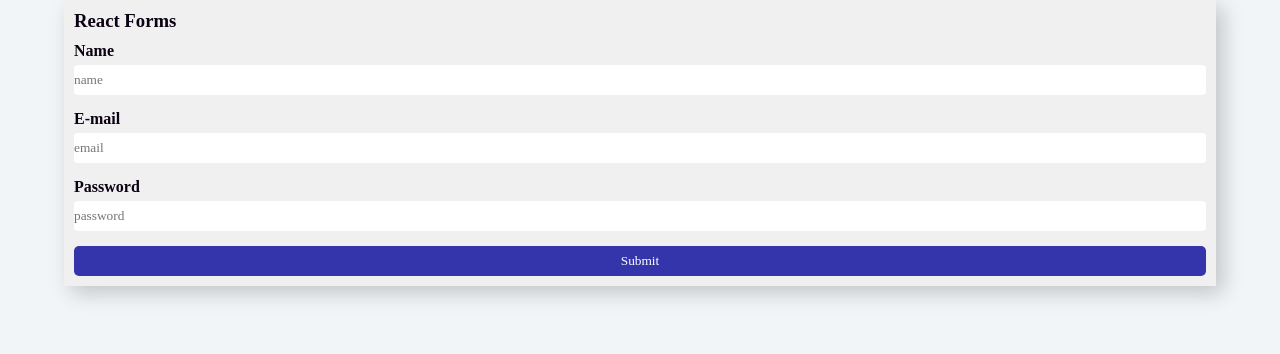
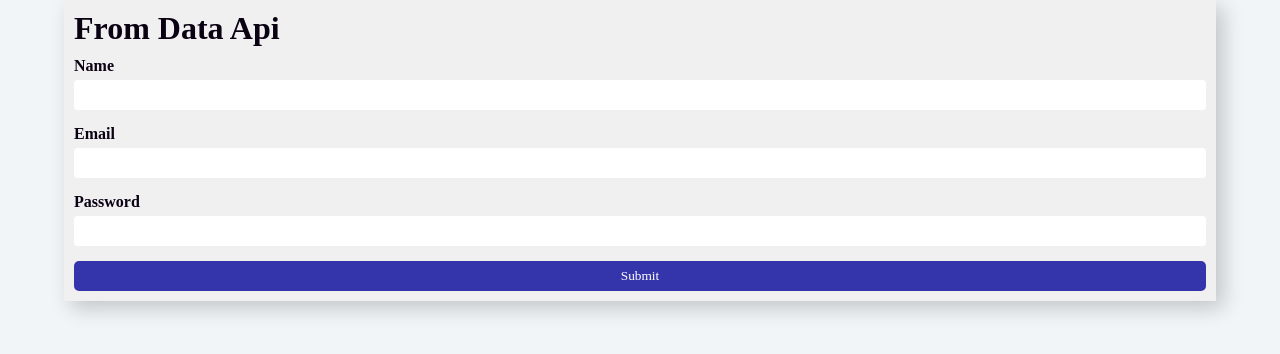
Before and after one commit to adarshooo1/React-Ts, a React (Vite) app in the folder React/MANAGE-STATE-APP/: page / in a window 1280 px wide. Shown: the top 354 px of the page. Built offline with nearby package versions, Linux system fonts and the light colour scheme.

Commit message:
Manage State App - Learn forms checkboxes and select option values works

```diff
--- a/React/MANAGE-STATE-APP/src/App.jsx
+++ b/React/MANAGE-STATE-APP/src/App.jsx
@@ -1,10 +1,11 @@
 import "./App.css";
-import { MultipleInputs } from "./forms/03-multiple-inputs";
+// import { OtherInputs } from "./forms/04-others-inputs";
+import { FormDataAPI } from "./forms/05-formData-api";
 
 function App() {
   return (
     <div>
-      <MultipleInputs />
+      <FormDataAPI />
     </div>
   );
 }
--- /dev/null
+++ b/React/MANAGE-STATE-APP/src/forms/04-others-inputs.jsx
@@ -0,0 +1,53 @@
+import { useState } from "react";
+import "./style.css";
+
+const Frameworks = ["react", "vue", "svelte", "angular"];
+
+export const OtherInputs = () => {
+  const [shipping, setShipping] = useState(false);
+  const [framework, setFramework] = useState("react");
+
+  const handleShipping = (e) => {
+    setShipping(e.target.checked);
+    console.log(e.target.checked);
+  };
+
+  const handleFramework = (e) => {
+    setFramework(e.target.value);
+  };
+
+  return (
+    <form>
+      <h3>React Forms</h3>
+
+      <div className="stacked">
+        <label htmlFor="shipping">Free Delivery</label>
+        <input
+          type="checkbox"
+          name="shipping"
+          id="shipping"
+          value={shipping}
+          onChange={handleShipping}
+        />
+      </div>
+
+      <div className="stacked">
+        <label htmlFor="framework">Framework</label>
+        <select
+          name="framework"
+          id="framework"
+          value={framework}
+          onChange={handleFramework}
+        >
+          {Frameworks.map((library) => {
+            return <option key={library}>{library}</option>;
+          })}
+        </select>
+      </div>
+
+      <button type="submit" className="submit_btn">
+        Submit
+      </button>
+    </form>
+  );
+};
--- /dev/null
+++ b/React/MANAGE-STATE-APP/src/forms/05-formData-api.jsx
@@ -0,0 +1,60 @@
+import { useState } from "react";
+import "./style.css";
+
+export const FormDataAPI = () => {
+  const [value, setValue] = useState(0);
+
+  const handleSubmit = (e) => {
+    e.preventDefault();
+    // console.log(e.currentTarget);/
+    const formData = new FormData(e.currentTarget);
+    console.log(formData);
+
+    // // Like this we can specifically get Values one by one.
+    // // const getEmail = formData.get("email");
+    // console.log(getEmail); //output: adarshsighak001@gmail.com
+
+    // // This will have all the data in the form of array in the array.
+    // console.log([...formData.entries()]); //output :[Array(2), Array(2), Array(2)]
+    // // detailed output:
+    // // 0: (2) ['name', 'Adarsh']
+    // // 1: (2) ['email', 'adarshsinghak001@gmail.com']
+    // // 2: (2) ['password', "adarsh#kei;'"]
+    // //     length:3
+    // // [[Prototype]]: Array(0)
+
+    const newUser = Object.fromEntries(formData);
+
+    // We can send this detail to the backend api or every new user.
+    console.log(newUser); //Output:{name: 'Adarsh', email: 'adarshsinghak001@gmail.com', password: "adarsh#kei;'"}
+    setValue(value + 1);
+    e.currentTarget.reset();
+  };
+
+  return (
+    <form onSubmit={handleSubmit}>
+      <h1>From Data Api</h1>
+      <div className="stacked">
+        <label htmlFor="name">Name</label>
+        <input type="text" id="name" name="name" className="form-input" />
+      </div>
+      <div className="stacked">
+        <label htmlFor="email">Email</label>
+        <input type="email" id="email" name="email" className="form-input" />
+      </div>
+      <div className="stacked">
+        <label htmlFor="password">Password</label>
+        <input
+          type="password"
+          id="password"
+          name="password"
+          className="form-input"
+        />
+      </div>
+
+      <button type="submit" className="submit_btn">
+        Submit
+      </button>
+    </form>
+  );
+};
```
Also changed, not shown: React/MANAGE-STATE-APP/src/hooks/useRef/01-useRef-Basics.jsx (added).
